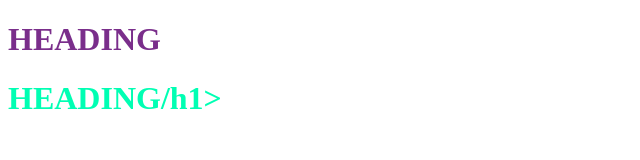
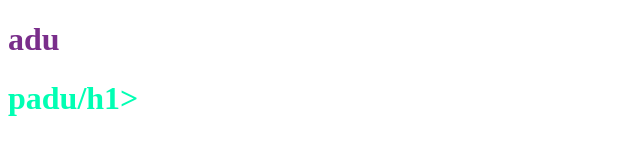
Before and after one commit to paradaditi44-lang/intern26-27, a plain HTML site: page 1_CSS_Styling_Ways/index.html in a window 1280 px wide. Shown: the whole page, without its empty margins (0-640 px from the left). Drawn offline with Linux system fonts and the light colour scheme.

Commit message:
added html

```diff
--- a/1_CSS_Styling_Ways/index.html
+++ b/1_CSS_Styling_Ways/index.html
@@ -18,8 +18,8 @@
 </head>
 <body>
     <!--Inline Attribute of Styling. -->
-    <h1 style="color: rgb(122, 46, 139);">HEADING</h1>
-    <h1>HEADING/h1>
+    <h1 style="color: rgb(122, 46, 139);">adu</h1>
+    <h1>padu/h1>
 
 
     <!-- Priorities Of CSS :-->
```
